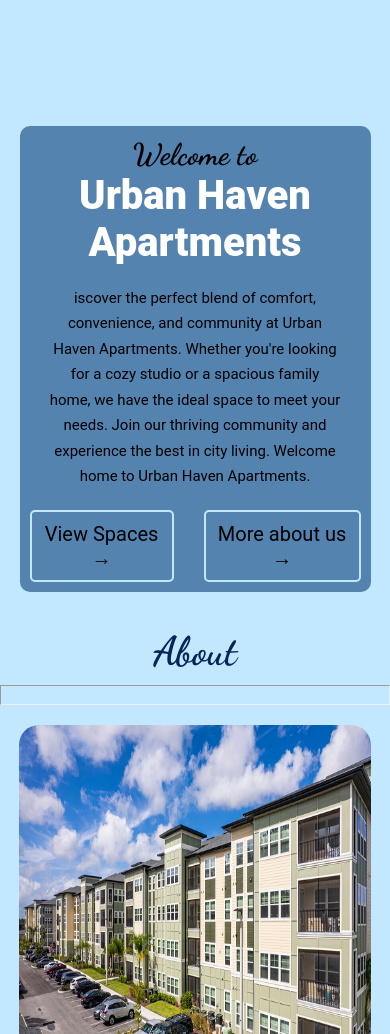
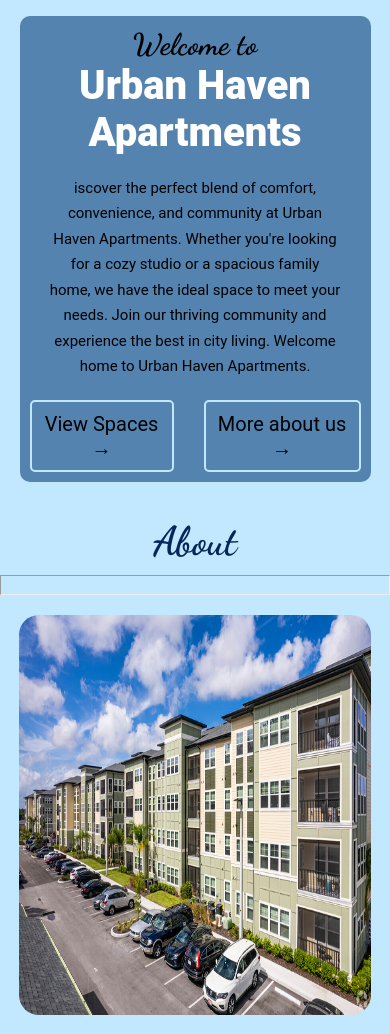
Before and after one commit to JulieWilly/urban-apartments, a website built with Vite: page index.html in a window 390 px wide. Shown: the part 120-1154 px from the top of the page. Built offline with nearby package versions, Linux system fonts and the light colour scheme; files whose address does not match are found by name.

Commit message:
Adding necessary files.

```diff
--- a/style.css
+++ b/style.css
@@ -1305,14 +1305,16 @@ form button:hover{
   .heros .heros-banner{
     width: 90%;
     align-items: center;
+    margin-top: -9rem;
   }
 
   .about{
-    margin-top: -8rem;
+    margin-top: -19rem;
   }
 
   .footer{
     margin-bottom: 1rem;
+    margin-top: -10rem;
   }
 
   /* ????????????? Contacts Us ????????????????? */
```
